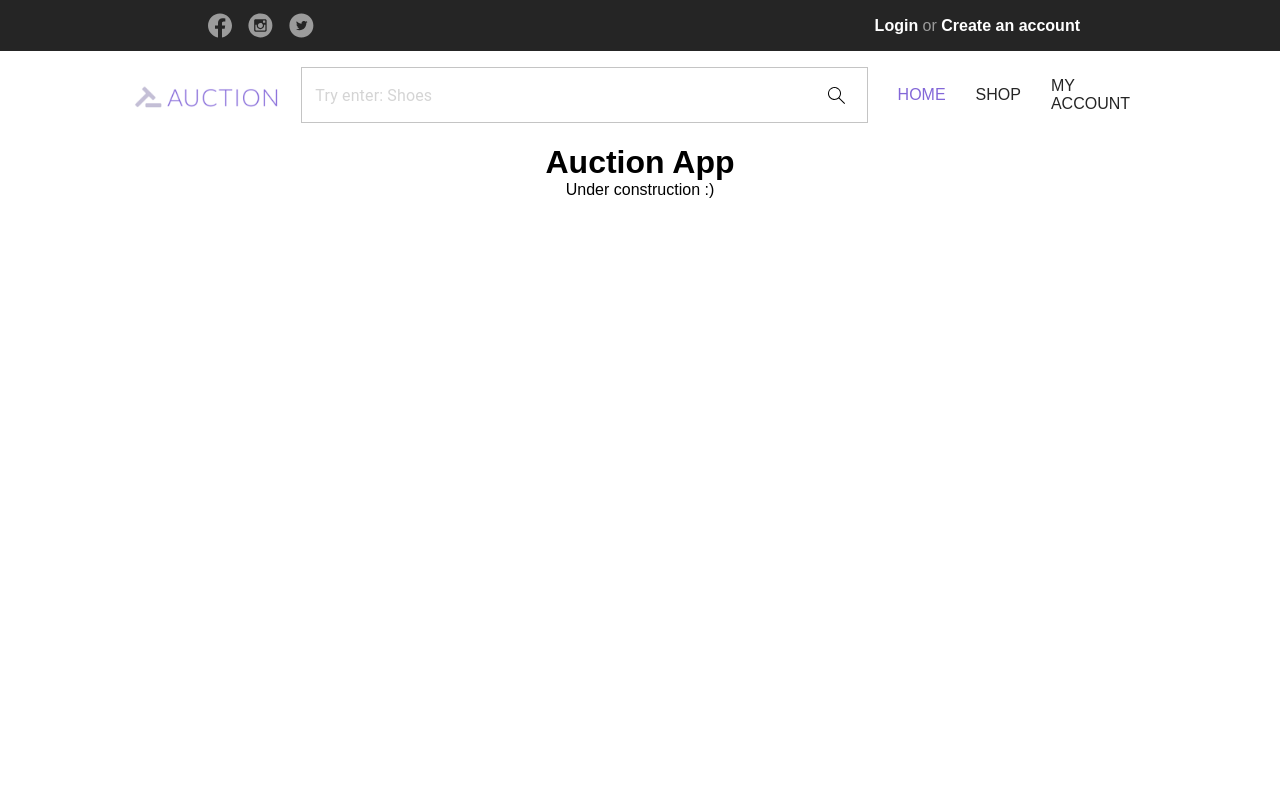
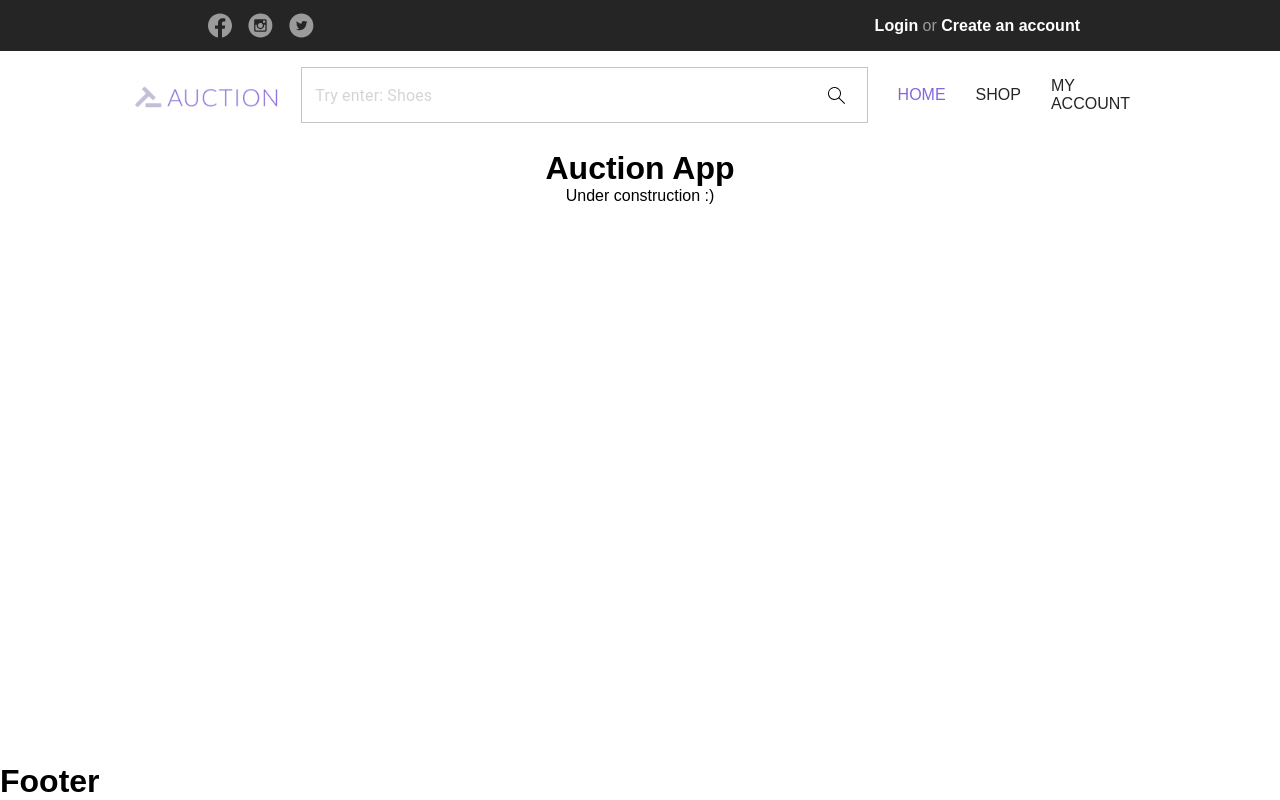
Before and after one commit to abecirovic3/Auction-App, a React (Create React App) app in the folder auction-app-frontend/: page / in a window 1280 px wide. Built offline with nearby package versions, Linux system fonts and the light colour scheme.

Commit message:
Create main page layout and make navbar stick to top of page

```diff
--- a/auction-app-frontend/src/App.js
+++ b/auction-app-frontend/src/App.js
@@ -10,12 +10,19 @@ function App() {
   return (
       <BrowserRouter>
           <Navbar />
+          <div className='main-page-container'>
+              <div className='main-page-content-container'>
                   <Routes>
                       <Route path='/' element={<Home />} />
                       <Route path='/login' element={<Login />} />
                       <Route path='/register' element={<Register />} />
                       <Route path='/forgot-password' element={<ForgotPassword />} />
                   </Routes>
+              </div>
+              <div>
+                  <h1>Footer</h1>
+              </div>
+          </div>
       </BrowserRouter>
   );
 }
--- a/auction-app-frontend/src/assets/style/base.scss
+++ b/auction-app-frontend/src/assets/style/base.scss
@@ -4,6 +4,19 @@
   padding: 0;
 }
 
+.main-page-container {
+  min-height: 100vh;
+  display: flex;
+  flex-direction: column;
+  justify-content: space-between;
+  gap: 50px;
+}
+
+.main-page-content-container {
+  width: 80%;
+  margin: 150px auto 0 auto;
+}
+
 $primary-color: #8367D8;
 $border-color: #D8D8D8;
 $background-color: #FCFCFC;
--- a/auction-app-frontend/src/components/Navbar/Navbar.js
+++ b/auction-app-frontend/src/components/Navbar/Navbar.js
@@ -1,12 +1,19 @@
+import { AppBar } from '@mui/material';
 import NavbarTop from './NavbarTop/NavbarTop';
 import NavbarBottom from './NavbarBottom/NavbarBottom';
 
 const Navbar = () => {
     return (
-        <>
+        <AppBar
+            position='fixed'
+            sx={{
+                boxShadow: 'none',
+                backgroundColor: 'white'
+            }}
+        >
             <NavbarTop />
             <NavbarBottom />
-        </>
+        </AppBar>
     );
 };
 
```
Lines whose indentation alone changed are shown as unchanged.
